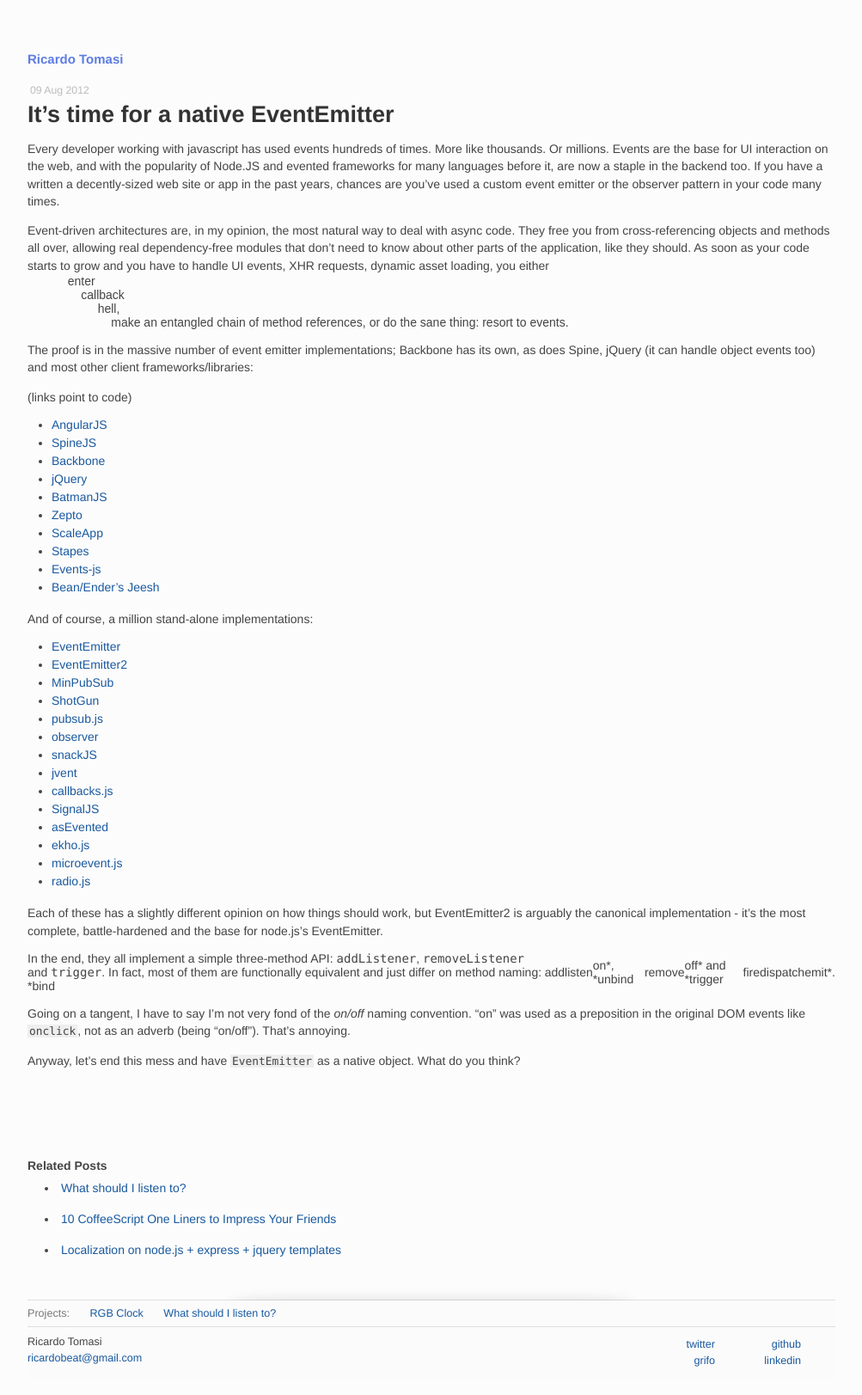
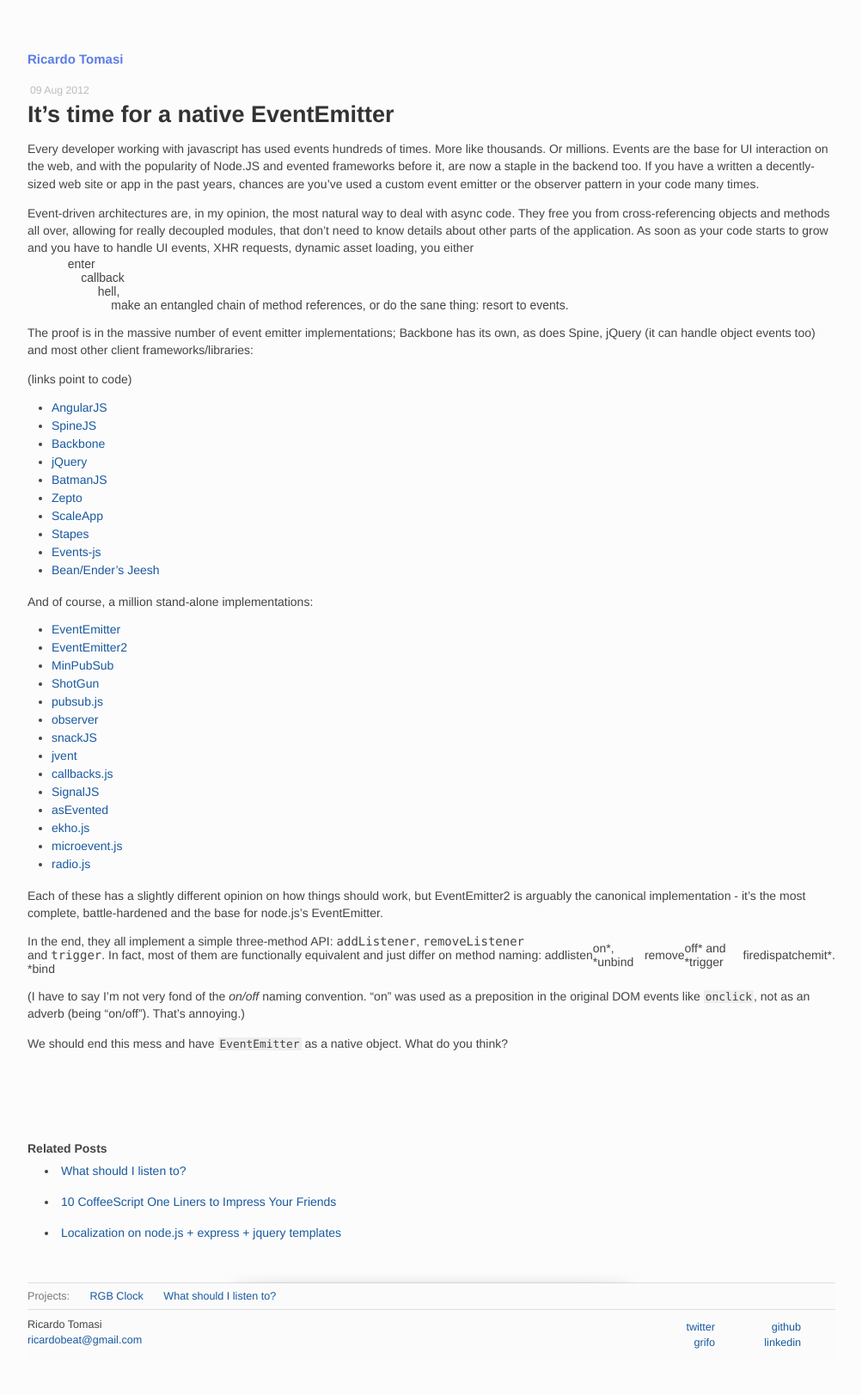
Before and after one commit to ricardobeat/ricardobeat.github.com, a Jekyll site: the page built from _posts/2012-08-09-Its-time-for-a-native-EventEmitter.md, in a window 1280 px wide. Shown: the whole page at 86% size, without its empty margins (138-1141 px from the left). Built offline with Jekyll 4.4.1, drawn with Linux system fonts in a browser that asks for light colours; Markdown is read by kramdown in place of the engine named in the settings; grey boxes are pictures that could not be loaded.

Commit message:
Post corrections

```diff
--- a/_posts/2012-08-09-Its-time-for-a-native-EventEmitter.md
+++ b/_posts/2012-08-09-Its-time-for-a-native-EventEmitter.md
@@ -6,9 +6,9 @@
 {{ page.title }}
 ================
 
-Every developer working with javascript has used events hundreds of times. More like thousands. Or millions. Events are the base for UI interaction on the web, and with the popularity of Node.JS and evented frameworks for many languages before it, are now a staple in the backend too. If you have a written a decently-sized web site or app in the past years, chances are you've used a custom event emitter or the observer pattern in your code many times.
+Every developer working with javascript has used events hundreds of times. More like thousands. Or millions. Events are the base for UI interaction on the web, and with the popularity of Node.JS and evented frameworks before it, are now a staple in the backend too. If you have a written a decently-sized web site or app in the past years, chances are you've used a custom event emitter or the observer pattern in your code many times.
 
-Event-driven architectures are, in my opinion, the most natural way to deal with async code. They free you from cross-referencing objects and methods all over, allowing real dependency-free modules that don't need to know about other parts of the application, like they should. As soon as your code starts to grow and you have to handle UI events, XHR requests, dynamic asset loading, you either
+Event-driven architectures are, in my opinion, the most natural way to deal with async code. They free you from cross-referencing objects and methods all over, allowing for really decoupled modules, that don't need to know details about other parts of the application. As soon as your code starts to grow and you have to handle UI events, XHR requests, dynamic asset loading, you either
 <pre style="font-family:sans-serif; font-size:14px; margin-top:-1em;">
             enter
                 callback
@@ -52,8 +52,8 @@
 
 In the end, they all implement a simple three-method API: `addListener`, `removeListener` and `trigger`. In fact, most of them are functionally equivalent and just differ on method naming: *bind|add|listen|on*, *unbind|remove|off* and *trigger|fire|dispatch|emit*.
 
-Going on a tangent, I have to say I'm not very fond of the *on/off* naming convention. "on" was used as a preposition in the original DOM events like `onclick`, not as an adverb (being "on/off"). That's annoying.
+(I have to say I'm not very fond of the *on/off* naming convention. "on" was used as a preposition in the original DOM events like `onclick`, not as an adverb (being "on/off"). That's annoying.)
 
-Anyway, let's end this mess and have `EventEmitter` as a native object. What do you think?
+We should end this mess and have `EventEmitter` as a native object. What do you think?
 
 <iframe src="http://thatsjustlikeyouropinion.info/on/nativeEventEmitter/Agreed/You're stupid" frameborder="0" width="190" height="30" style="vertical-align:bottom;"></iframe>
```
